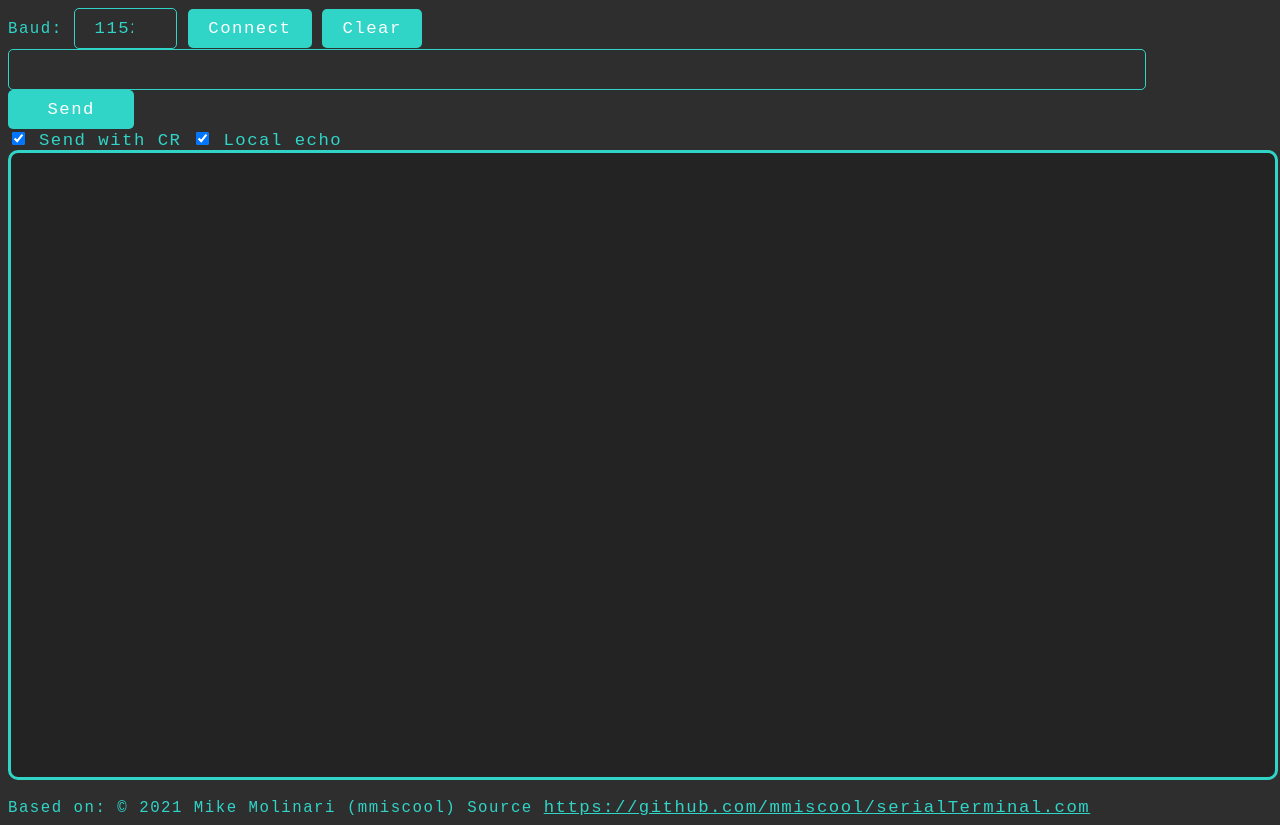
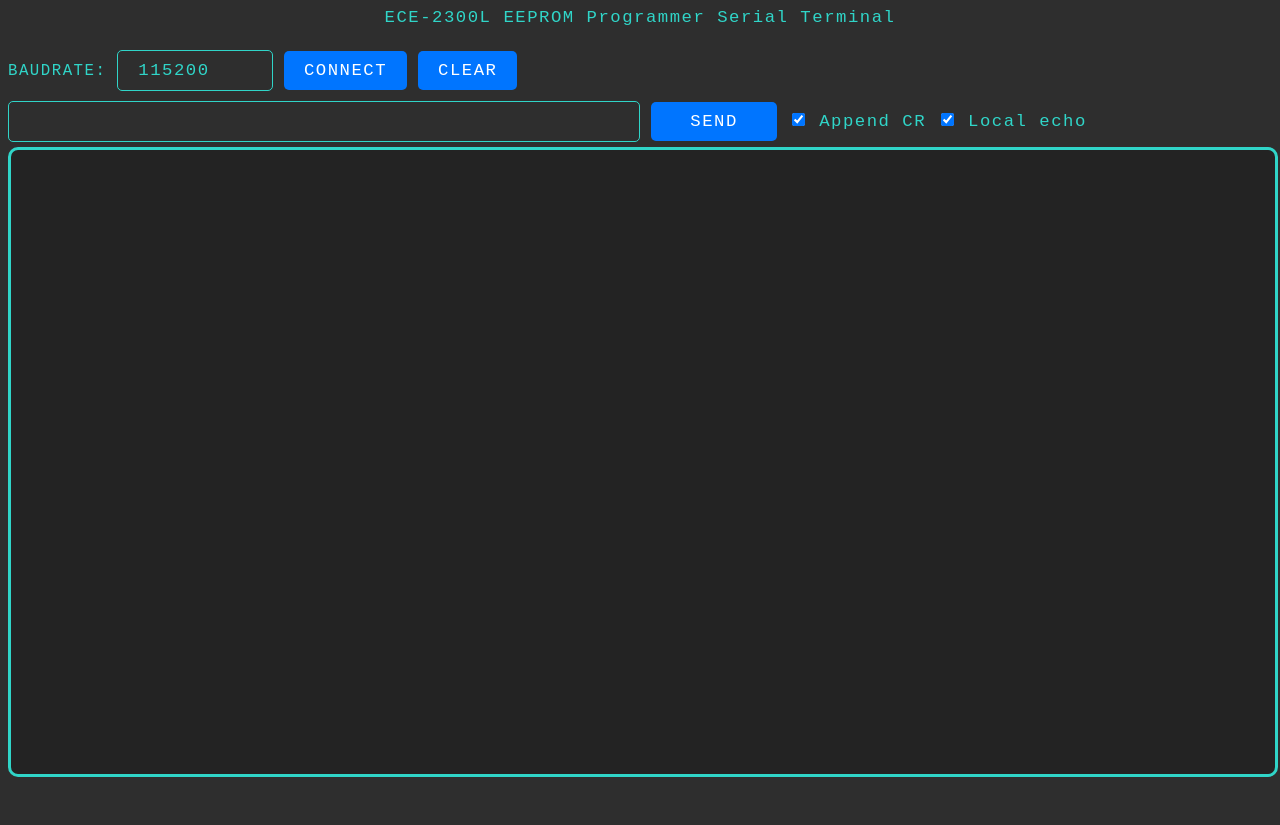
Before and after one commit to gdramos/ECE-2300L_serial_terminal, a plain HTML site: page index.html in a window 1280 px wide. After the commit the page ends 800 px from the top, so only its background shows below. Drawn offline with Linux system fonts and the light colour scheme.

Commit message:
Update index.html

```diff
--- a/index.html
+++ b/index.html
@@ -1,11 +1,7 @@
 <style>
-   @font-face{
-      font-family: myFont;
-      src: url("Robaga Rounded Regular.otf") format('truetype');
-    }
     *
     {
-        background-color: #2e2e2e;
+        background-color: rgb(46, 46, 46);
         font-family: monospace;
         font-size: 110%;
         letter-spacing: 1.5px;
@@ -15,16 +11,18 @@
 
     button
     {
-        background-color: rgb(48, 213, 200);
+        background-color: rgb(0, 117, 255);
         border: none;
         color: white;
         border-radius: 5px;
         padding: 10px 20px;
+        margin: 5px 0px;
     }
     datalist
     {
         border-radius: 5px;
         padding: 10px 20px;
+        margin: 5px 0px;
         background-color: rgb(46, 46, 46);
     }
 
@@ -32,6 +30,7 @@
     {
         border-radius: 5px;
         padding: 10px 20px;
+        margin: 5px 0px;
         color: rgb(48, 213, 200);
         background-color: rgb(46, 46, 46);
         border: 1px solid;
@@ -52,15 +51,21 @@
         padding: 10px;
         margin: 0px;
     }
+
+    p
+    {
+        text-align: center;
+    }
 </style>
 
 <meta name="viewport" content="width=device-width, initial-scale=1.0">
-<title>Serial Terminal.</title>
+<title>ECE-2300L Serial Terminal</title>
 <meta name="Description" content="Set your baud speed and hit connect.
  A serial terminal that runs with out any plugins in chrome.">
-
-Baud:
-<input type="text" id="baud" list="baudList" style="width: 10ch;" onclick="this.value = ''"
+<header style="text-align: center;">ECE-2300L EEPROM Programmer Serial Terminal</header>
+<br>
+BAUDRATE:
+<input type="text" id="baud" list="baudList" style="width: 15ch;" onclick="this.value = ''"
     onchange="localStorage.baud = this.value">
 <datalist id="baudList">
     <option value="110">110</option>
@@ -78,16 +83,15 @@ Baud:
     <option value="128000">128000</option>
     <option value="256000">256000</option>
 </datalist>
-<button onclick="connectSerial()">Connect</button>
-<button onclick="serialResultsDiv.innerHTML = '';">Clear</button>
+<button onclick="connectSerial()">CONNECT</button>
+<button onclick="serialResultsDiv.innerHTML = '';">CLEAR</button>
 
 <br>
-<input type="text" id="lineToSend" style="width:90%">
-<button onclick="sendSerialLine()" style="width:10%">Send</button>
-<br>
+<input type="text" id="lineToSend" style="width:50%">
+<button onclick="sendSerialLine()" style="width:10%">SEND</button>
 
 <input type="checkbox" id="addLine" onclick="localStorage.addLine = this.checked;" checked>
-<label for="addLine">Send with CR</label>
+<label for="addLine">Append CR</label>
 
 <input type="checkbox" id="echoOn" onclick="localStorage.echoOn = this.checked;" checked>
 <label for="echoOn">Local echo</label>
@@ -100,7 +104,8 @@ Baud:
 <script>
     var port, textEncoder, writableStreamClosed, writer;
 
-    async function connectSerial() {
+    async function connectSerial()
+    {
         try {
             // Prompt user to select any serial port.
             port = await navigator.serial.requestPort();
@@ -116,7 +121,8 @@ Baud:
         }
     }
 
-    async function sendSerialLine() {
+    async function sendSerialLine()
+    {
         dataToSend = document.getElementById("lineToSend").value;
         if (document.getElementById("addLine").checked == true) dataToSend = dataToSend + "\r";
         if (document.getElementById("echoOn").checked == true) appendToTerminal("> " + dataToSend);
@@ -125,7 +131,8 @@ Baud:
         //await writer.releaseLock();
     }
 
-    async function listenToPort() {
+    async function listenToPort()
+    {
         const textDecoder = new TextDecoderStream();
         const readableStreamClosed = port.readable.pipeTo(textDecoder.writable);
         const reader = textDecoder.readable.getReader();
@@ -145,7 +152,8 @@ Baud:
 
     const serialResultsDiv = document.getElementById("serialResults");
 
-    async function appendToTerminal(newStuff) {
+    async function appendToTerminal(newStuff)
+    {
         serialResultsDiv.innerHTML += newStuff;
         if (serialResultsDiv.innerHTML.length > 100000) serialResultsDiv.innerHTML = serialResultsDiv.innerHTML.slice(serialResultsDiv.innerHTML.length - 100000);
 
@@ -153,7 +161,8 @@ Baud:
         serialResultsDiv.scrollTop = serialResultsDiv.scrollHeight;
     }
 
-    document.getElementById("lineToSend").addEventListener("keyup", async function (event) {
+    document.getElementById("lineToSend").addEventListener("keyup", async function (event)
+    {
         if (event.keyCode === 13) {
             sendSerialLine();
         }
@@ -164,5 +173,3 @@ Baud:
     document.getElementById("echoOn").checked = (localStorage.echoOn == "false" ? false : true);
 
 </script>
-<br> Based on: © 2021 Mike Molinari (mmiscool) Source <a
-    href="https://github.com/mmiscool/serialTerminal.com">https://github.com/mmiscool/serialTerminal.com</a>
```
